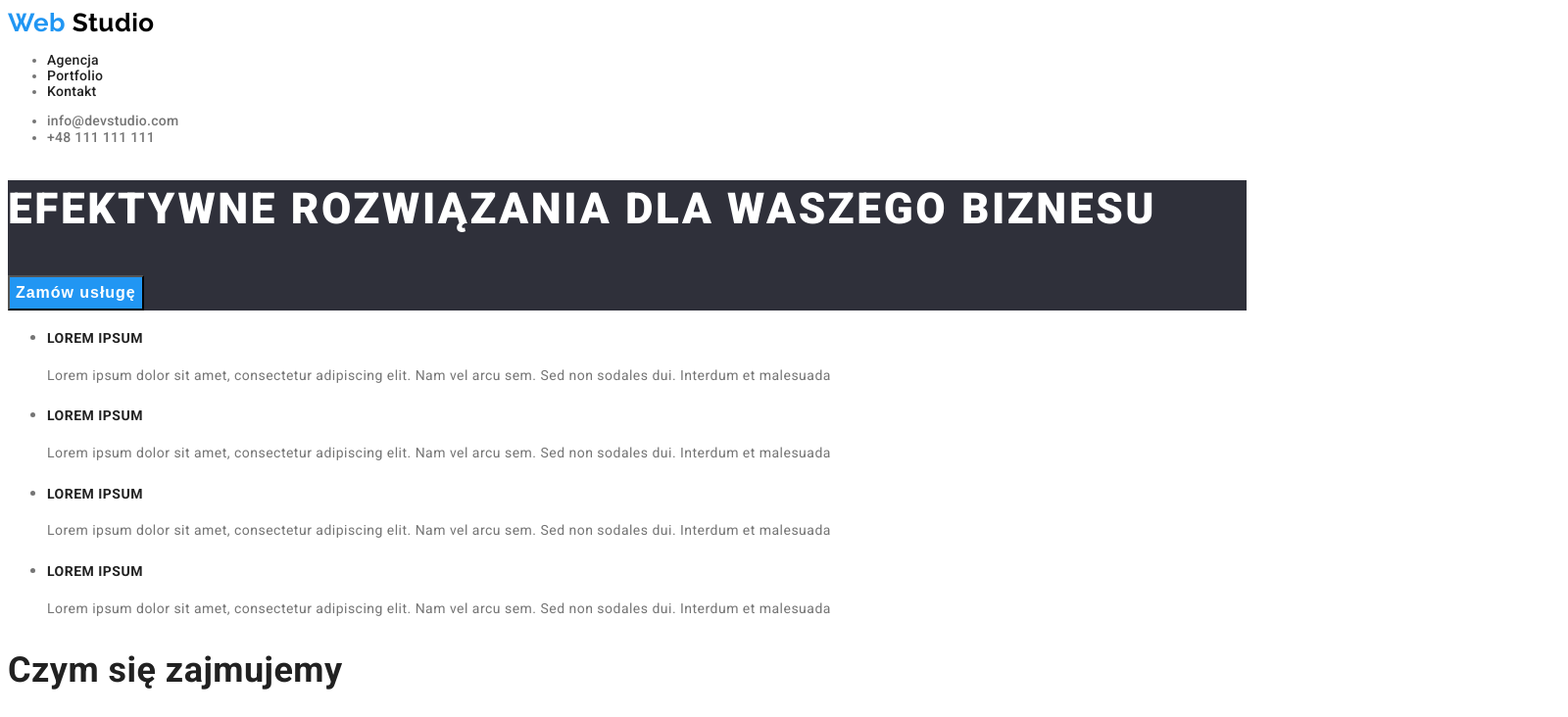
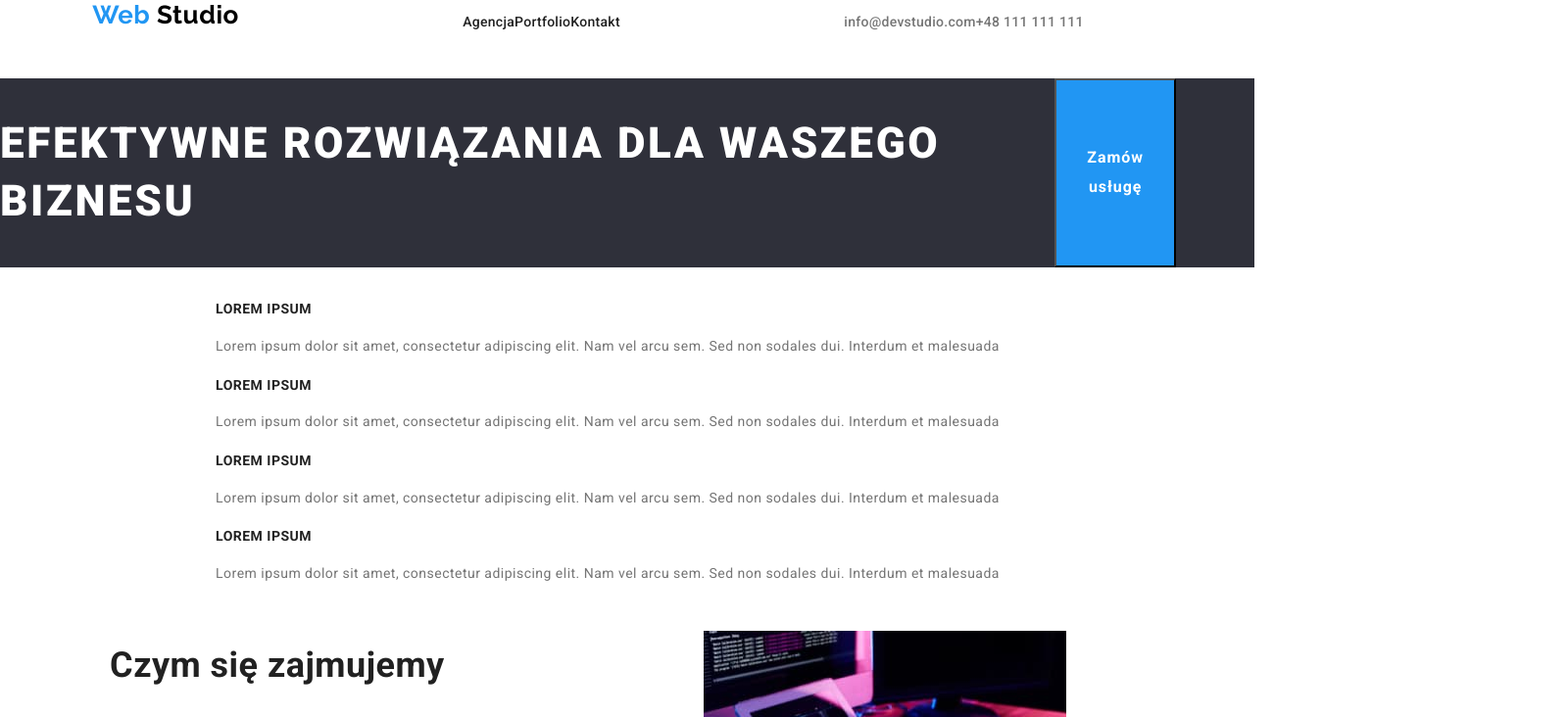
Before and after one commit to wmorenodev/goit-markup-hw-03, a plain HTML site: page index.html in a window 1280 px wide. Shown: the top 732 px of the page at 98% size, 1600 px wide, since content can reach past the window. Drawn offline with nearby package versions, Linux system fonts and the light colour scheme.

Commit message:
first try

```diff
--- a/css/styles.css
+++ b/css/styles.css
@@ -7,17 +7,38 @@
   --background-color: #2f303a;
   --footerlink-color: rgba(255, 255, 255, 0.6);
   --filterbutton-color: #f5f4fa;
+  box-sizing: border-box;
 }
 body {
   font-family: 'Roboto', sans-serif;
   color: var(--main-color);
   letter-spacing: 0.03em;
 }
+h1 {
+}
+h2 {
+}
+h3 {
+}
+h4 {
+}
+p {
+}
+ul {
+  list-style-type: none;
+}
+.container {
+  width: 1200px;
+  display: flex;
+  justify-content: space-around;
+}
 .header {
   font-weight: 500;
   font-size: 14px;
   line-height: 1.15;
   background: var(--white-color);
+  width: 1600px;
+  height: 80px;
 }
 .header a {
   text-decoration: none;
@@ -28,13 +49,24 @@ body {
   font-size: 26px;
   line-height: 1.2;
   color: var(--brand-color);
+  margin-left: 0;
 }
 .logo span {
   color: var(--logo-color);
 }
+.navigation {
+}
+.navigation ul {
+  display: flex;
+  flex-wrap: wrap;
+}
 .navigation a {
   letter-spacing: 0.02em;
   color: var(--title-color);
+}
+.contact {
+  display: flex;
+  flex-wrap: wrap;
 }
 .contact a {
   letter-spacing: 0.02em;
@@ -120,6 +152,12 @@ body {
   background: var(--filterbutton-color);
   color: var(--title-color);
 }
+.left {
+  margin-left: 0;
+}
+.right {
+  margin-right: 0;
+}
 .filter-list button:hover {
   background: var(--brand-color);
   color: var(--white-color);
--- a/index.html
+++ b/index.html
@@ -3,7 +3,7 @@
   <head>
     <meta charset="UTF-8" />
     <meta name="viewport" content="width=device-width, initial-scale=1.0" />
-    <link rel="stylesheet" href="./css/styles.css" />
+
     <!-- fonts -->
     <link rel="preconnect" href="https://fonts.googleapis.com" />
     <link rel="preconnect" href="https://fonts.gstatic.com" crossorigin />
@@ -12,10 +12,22 @@
       rel="stylesheet"
     />
     <!-- fonts -->
+    <!-- normalizer -->
+    <link
+      rel="stylesheet"
+      href="https://cdnjs.cloudflare.com/ajax/libs/modern-normalize/1.1.0/modern-normalize.min.css"
+      integrity="sha512-wpPYUAdjBVSE4KJnH1VR1HeZfpl1ub8YT/NKx4PuQ5NmX2tKuGu6U/JRp5y+Y8XG2tV+wKQpNHVUX03MfMFn9Q=="
+      crossorigin="anonymous"
+      referrerpolicy="no-referrer"
+    />
+
+    <!-- normalnizer -->
+    <link rel="stylesheet" href="./css/styles.css" />
     <title>Studio</title>
   </head>
   <body>
     <header class="header">
+      <div class="container">
         <a href="#" class="logo"> Web <span>Studio</span> </a>
         <nav class="navigation">
           <ul>
@@ -26,15 +38,19 @@
         </nav>
         <ul class="contact">
           <li><a href="mailto:info@devstudio.com">info@devstudio.com</a></li>
-        <li><a href="tel:+48111111111">+48 111 111 111</a></li>
+          <li><a class="right" href="tel:+48111111111">+48 111 111 111</a></li>
         </ul>
+      </div>
     </header>
     <main>
       <section class="order-service">
+        <div class="container">
           <h1>Efektywne rozwiązania dla waszego biznesu</h1>
           <button type="button">Zamów usługę</button>
+        </div>
       </section>
       <section class="order-list">
+        <div class="container">
           <ul>
             <li>
               <h4>Lorem ipsum</h4>
@@ -65,8 +81,10 @@
               </p>
             </li>
           </ul>
+        </div>
       </section>
       <section class="range">
+        <div class="container">
           <h2>Czym się zajmujemy</h2>
           <ul>
             <li>
@@ -94,8 +112,10 @@
               />
             </li>
           </ul>
+        </div>
       </section>
       <section class="team">
+        <div class="container">
           <h2>Nasz zespół</h2>
           <ul>
             <li>
@@ -135,9 +155,11 @@
               </figure>
             </li>
           </ul>
+        </div>
       </section>
     </main>
     <footer class="footer">
+      <div class="container">
         <a href="#" class="logo">Web <span>Studio</span> </a>
         <address>
           <ul>
@@ -150,6 +172,7 @@
             <li><a href="tel:+48111111111">+48 111 111 111</a></li>
           </ul>
         </address>
+      </div>
     </footer>
   </body>
 </html>
```
Also changed, not shown: portfolio.html (+21 -3 lines). Lines whose indentation alone changed are shown as unchanged.
